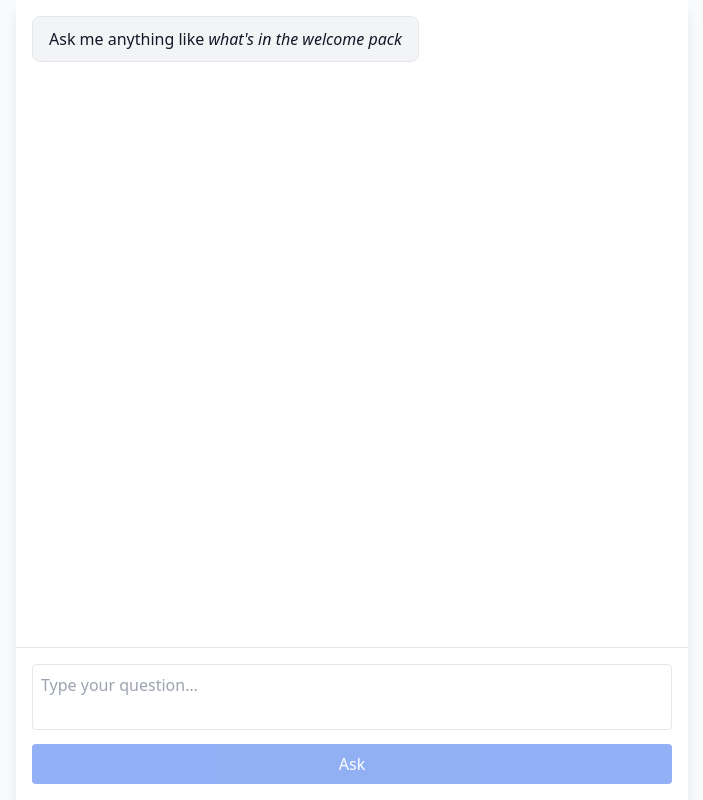
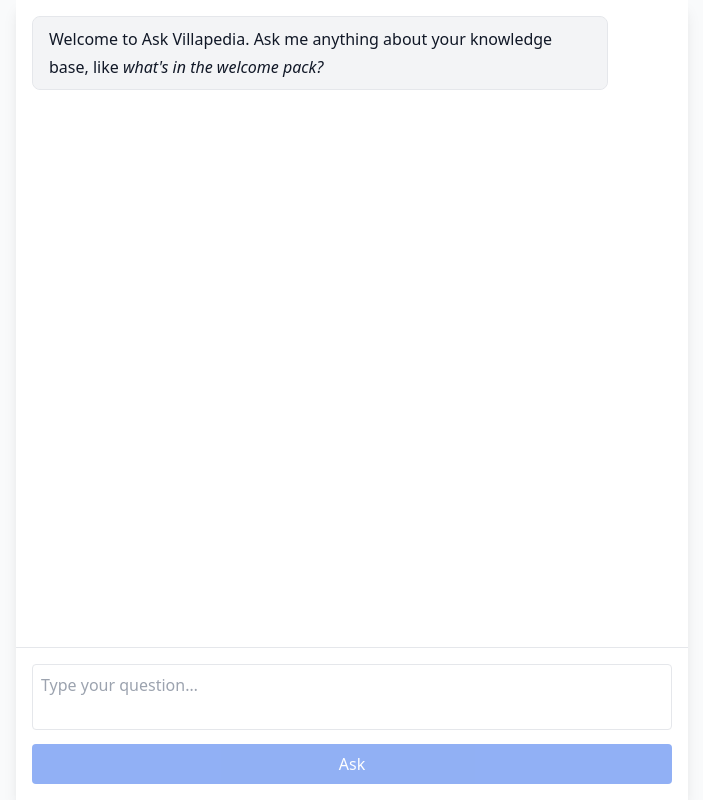
Before and after one commit to simonalanjones/rag-app-frontend, a React (Vite) app: page / in a window 1280 px wide. Shown: the whole page, without its empty margins (288-991 px from the left). Built offline with nearby package versions, Linux system fonts and the light colour scheme; no server answers.

Commit message:
updated initial AI message

```diff
--- a/src/App.jsx
+++ b/src/App.jsx
@@ -8,7 +8,8 @@
   const [messages, setMessages] = useState([
     {
       role: "ai",
-      content: "Ask me anything like _what's in the welcome pack_",
+      content:
+        "Welcome to Ask Villapedia. Ask me anything about your knowledge base, like _what's in the welcome pack?_",
     },
   ]);
 
```
